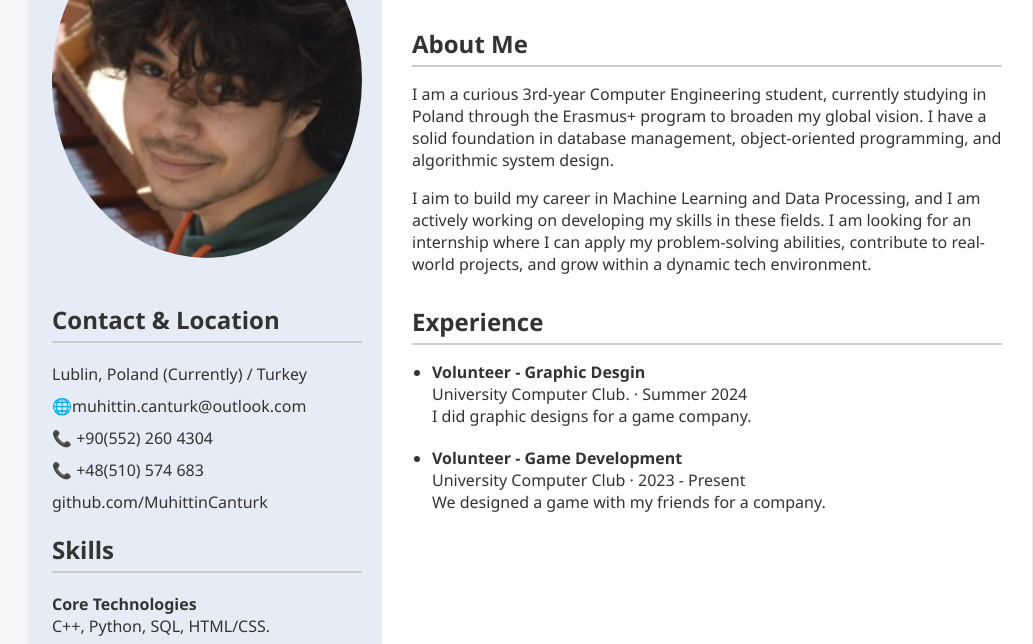
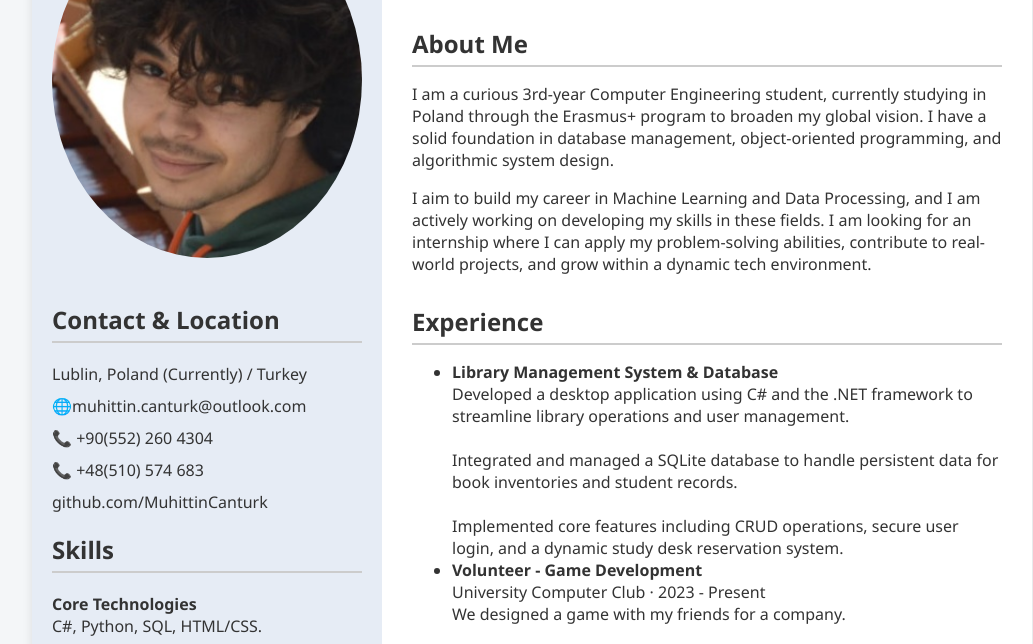
Before and after one commit to MuhittinCanturk/Muhittin-Canturk-CV, a plain HTML site: page index.html in a window 1280 px wide. Shown: the part 118-762 px from the top of the page, without its empty margins (108-1141 px from the left). Drawn offline with Linux system fonts and the light colour scheme.

Commit message:
Update index.html

```diff
--- a/index.html
+++ b/index.html
@@ -26,7 +26,7 @@
 
       <h2>Skills</h2>
       <ul class="skills">
-        <li><strong>Core Technologies</strong><br />C++, Python, SQL, HTML/CSS.<br /></li>
+        <li><strong>Core Technologies</strong><br />C#, Python, SQL, HTML/CSS.<br /></li>
         <li><strong>Engineering Tools</strong><br />Git/GitHub, Database Management(SQLite), System Design.<br /></li>
 		<li><strong>Soft Skills</strong><br />Cross-cultural Communication (Erasmus), Analytical Thinking, Problem Solving.<br /></li>
       </ul>
@@ -49,13 +49,14 @@
       	<p>I aim to build my career in Machine Learning and Data Processing, and I am actively working on developing my skills in these fields. I am looking for an internship where I can apply my problem-solving abilities, contribute to real-world projects, and grow within a dynamic tech environment.</p>
 	  </section>
 
-      <section class="experience">
+      <section class="Projects">
         <h2>Experience</h2>
         <ul>
           <li>
-            <strong>Volunteer - Graphic Desgin</strong><br />
-            University Computer Club. · Summer 2024<br />
-            I did graphic designs for a game company.
+            <strong>Library Management System & Database</strong><br />
+           Developed a desktop application using C# and the .NET framework to streamline library operations and user management.<br /><br />
+           Integrated and managed a SQLite database to handle persistent data for book inventories and student records.<br /><br />
+           Implemented core features including CRUD operations, secure user login, and a dynamic study desk reservation system.<br />
           </li>
           <li>
             <strong>Volunteer - Game Development</strong><br />
```
